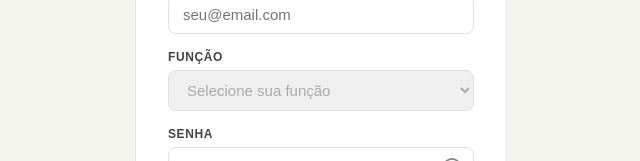
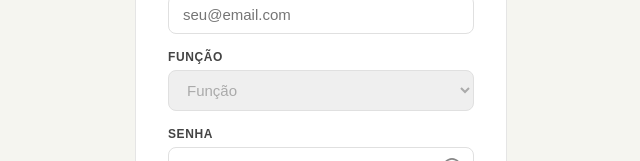
Before and after one commit to RafahSnt/taskflow, a React (Vite) app: page / in a window 1280 px wide. Both pictures are taken after a click on the button "Cadastrar". Shown: the part 394-555 px from the top of the page, without its empty margins (319-959 px from the left). Built offline with nearby package versions, Linux system fonts and the light colour scheme.

Commit message:
Login.jsx

```diff
--- a/src/Login.jsx
+++ b/src/Login.jsx
@@ -237,7 +237,7 @@ export default function Login({ onLogin }) {
                   style={{ ...estiloInput, color: cadastro.funcao ? '#1a1a2e' : '#aaa' }}
                   onFocus={(e) => e.target.style.borderColor = '#1a1a2e'}
                   onBlur={(e) => e.target.style.borderColor = '#e0e0e0'}>
-                  <option value="">Selecione sua função</option>
+                  <option value="">Função</option>
                   <option value="Desenvolvedor">Desenvolvedor</option>
                   <option value="Analista">Analista</option>
                   <option value="Designer">Designer</option>
```
